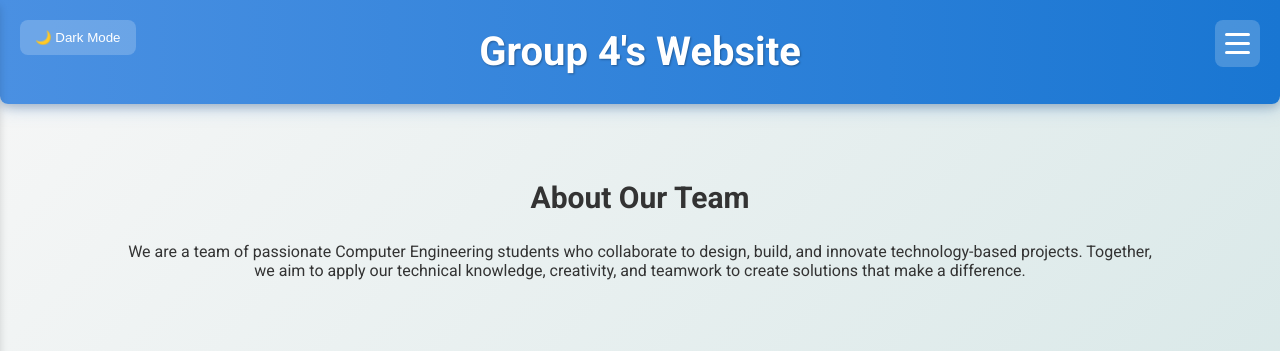
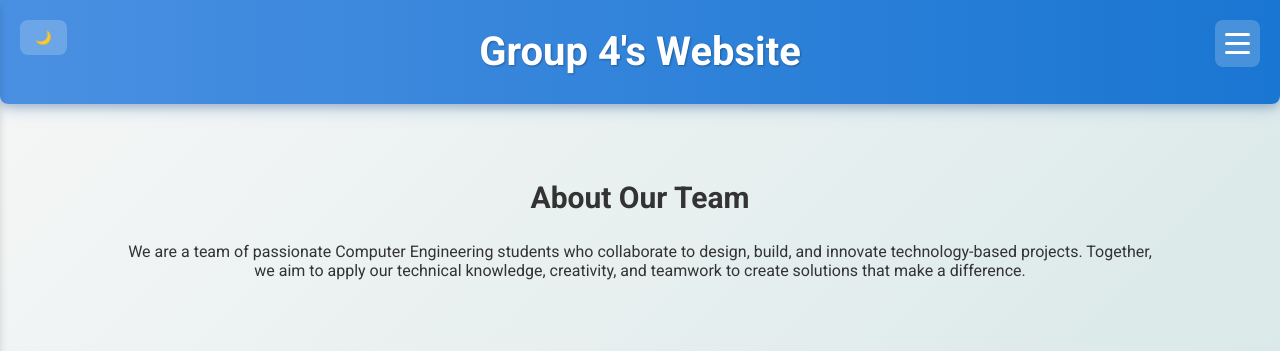
Before and after one commit to ZyS1b/DSA_Group4_LabExercise6, a Flask app: page /about in a window 1280 px wide. Shown: the top 351 px of the page. Run offline with Flask 3, Linux system fonts and the light colour scheme.

Commit message:
Updated theme mode toggle

```diff
--- a/templates/base.html
+++ b/templates/base.html
@@ -240,7 +240,7 @@
   <!-- ---------- Navbar Section ---------- -->
   <header>
     <h1>Group 4's Website</h1>
-    <button id="theme-toggle">🌙 Dark Mode</button>
+    <button id="theme-toggle">🌙</button>
     <button class="menu-toggle" id="menu-toggle" aria-label="Toggle Menu">
       <span></span>
       <span></span>
@@ -340,9 +340,9 @@
       themeToggle.addEventListener('click', function() {
         document.body.classList.toggle('dark-mode');
         if (document.body.classList.contains('dark-mode')) {
-          themeToggle.textContent = '☀️ Light Mode';
+          themeToggle.textContent = '☀️';
         } else {
-          themeToggle.textContent = '🌙 Dark Mode';
+          themeToggle.textContent = '🌙';
         }
       });
     });
```
